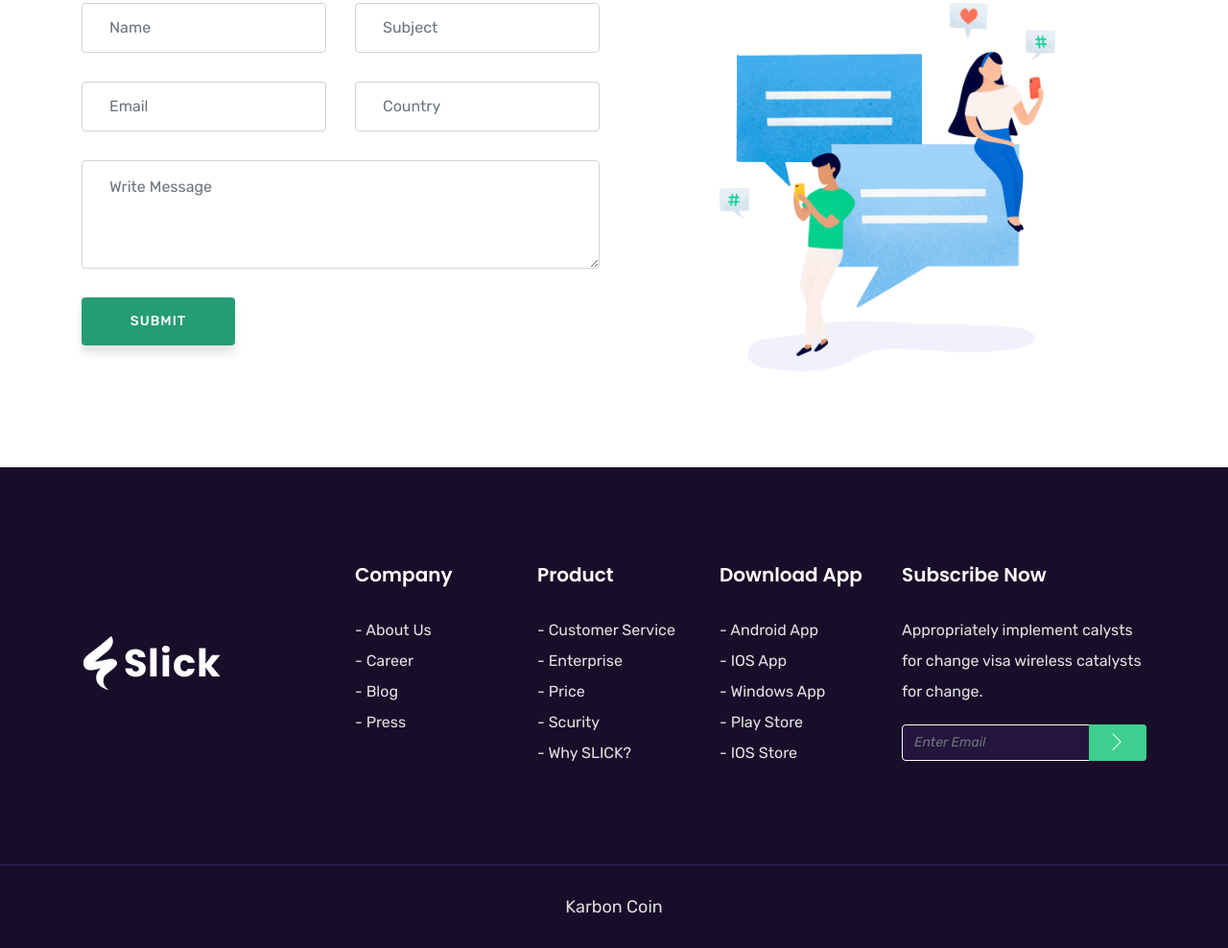
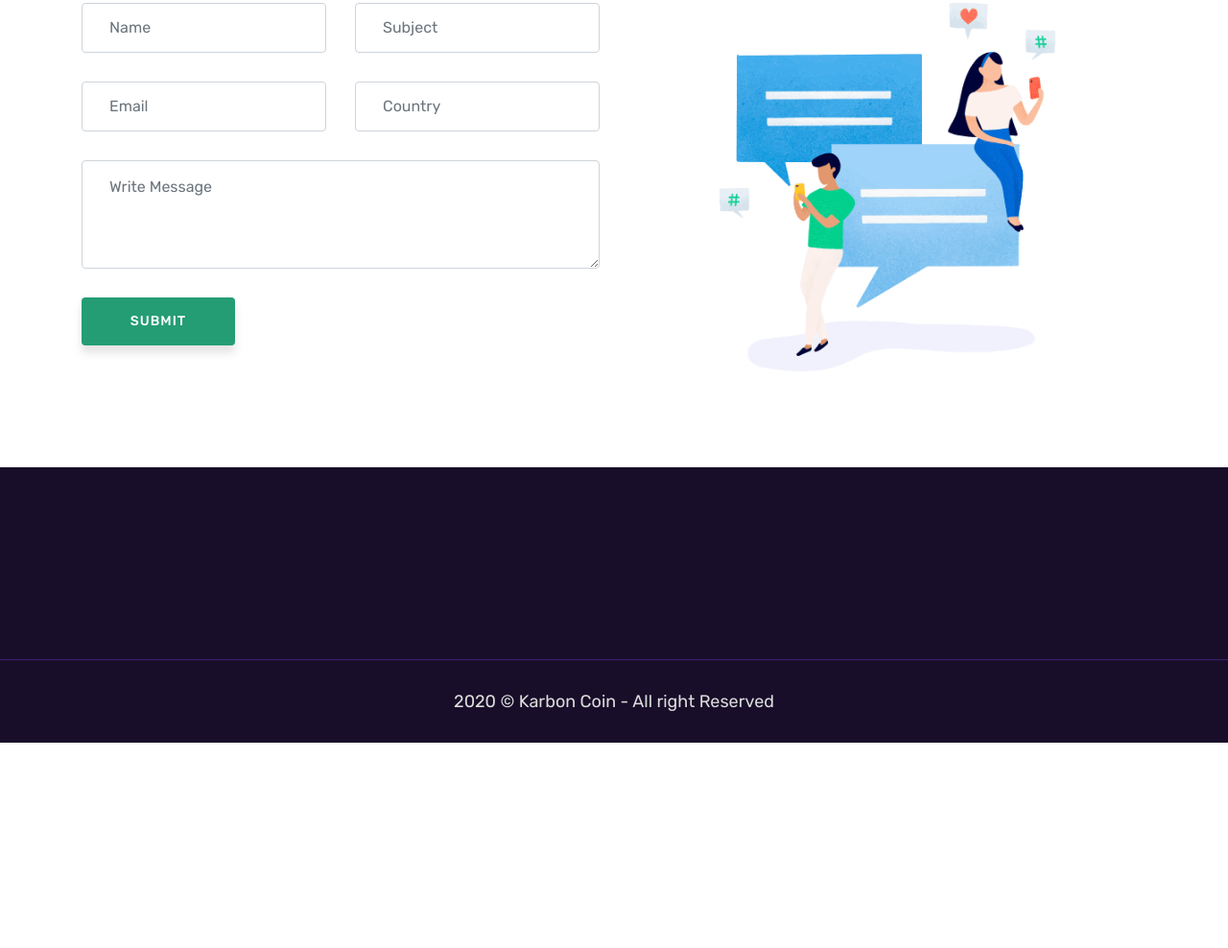
Before and after one commit to jeankhoury0/Karbon-Coin-Landing-Page, a plain HTML site: page index.html in a window 1280 px wide. Shown: the part 5575-6563 px from the top of the page at 96% size. After the commit the page ends 6349 px from the top, so only its background shows below. Drawn offline with Linux system fonts and the light colour scheme; files whose address does not match are found by name.

Commit message:
Update index.html

```diff
--- a/index.html
+++ b/index.html
@@ -721,74 +721,6 @@
     <footer>
       <!-- Footer Area Start -->
       <section id="footer-Content">
-        <div class="container">
-          <!-- Start Row -->
-          <div class="row">
-
-          <!-- Start Col -->
-            <div class="col-lg-3 col-md-6 col-sm-6 col-xs-6 col-mb-12">
-
-              <div class="footer-logo">
-               <img src="img/footer-logo.png" alt="">
-              </div>
-            </div>
-             <!-- End Col -->
-              <!-- Start Col -->
-            <div class="col-lg-2 col-md-6 col-sm-6 col-xs-6 col-mb-12">
-              <div class="widget">
-                <h3 class="block-title">Company</h3>
-                <ul class="menu">
-                  <li><a href="#">  - About Us</a></li>
-                  <li><a href="#">- Career</a></li>
-                  <li><a href="#">- Blog</a></li>
-                  <li><a href="#">- Press</a></li>
-                </ul>
-              </div>
-            </div>
-             <!-- End Col -->
-              <!-- Start Col -->
-            <div class="col-lg-2 col-md-6 col-sm-6 col-xs-6 col-mb-12">
-              <div class="widget">
-                <h3 class="block-title">Product</h3>
-                <ul class="menu">
-                  <li><a href="#">  - Customer Service</a></li>
-                  <li><a href="#">- Enterprise</a></li>
-                  <li><a href="#">- Price</a></li>
-                  <li><a href="#">- Scurity</a></li>
-                  <li><a href="#">- Why SLICK?</a></li>
-                </ul>
-              </div>
-            </div>
-             <!-- End Col -->
-              <!-- Start Col -->
-            <div class="col-lg-2 col-md-6 col-sm-6 col-xs-6 col-mb-12">
-              <div class="widget">
-                <h3 class="block-title">Download App</h3>
-                <ul class="menu">
-                  <li><a href="#">  - Android App</a></li>
-                  <li><a href="#">- IOS App</a></li>
-                  <li><a href="#">- Windows App</a></li>
-                  <li><a href="#">- Play Store</a></li>
-                  <li><a href="#">- IOS Store</a></li>
-                </ul>
-              </div>
-            </div>
-             <!-- End Col -->
-              <!-- Start Col -->
-            <div class="col-lg-3 col-md-6 col-sm-6 col-xs-6 col-mb-12">
-              <div class="widget">
-                <h3 class="block-title">Subscribe Now</h3>
-                <p>Appropriately implement calysts for change visa wireless catalysts for change. </p>
-                <div class="subscribe-area">
-                  <input type="email" class="form-control" placeholder="Enter Email">
-                  <span><i class="lni-chevron-right"></i></span>
-                </div>
-              </div>
-            </div>
-            <!-- End Col -->
-          </div>
-          <!-- End Row -->
-        </div>
         <!-- Copyright Start  -->
 
         <div class="copyright">
@@ -797,7 +729,7 @@
             <div class="row">
               <div class="col-md-12">
                 <div class="site-info text-center">
-                  <p> <a href="http://karboncoin.com" rel="nofollow">Karbon Coin</a></p>
+                  <p> <a href="http://karboncoin.com" rel="nofollow">2020 © Karbon Coin - All right Reserved</a></p>
                 </div>
 
               </div>
```
